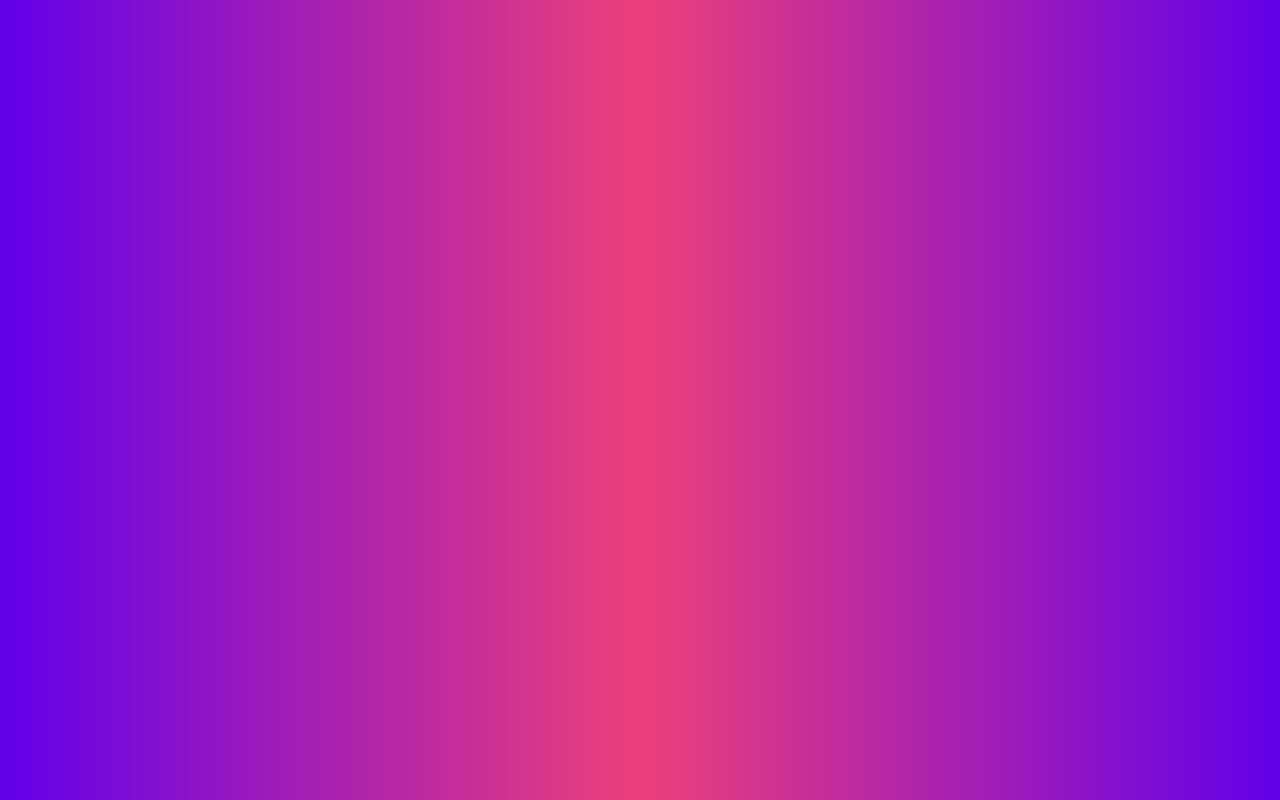
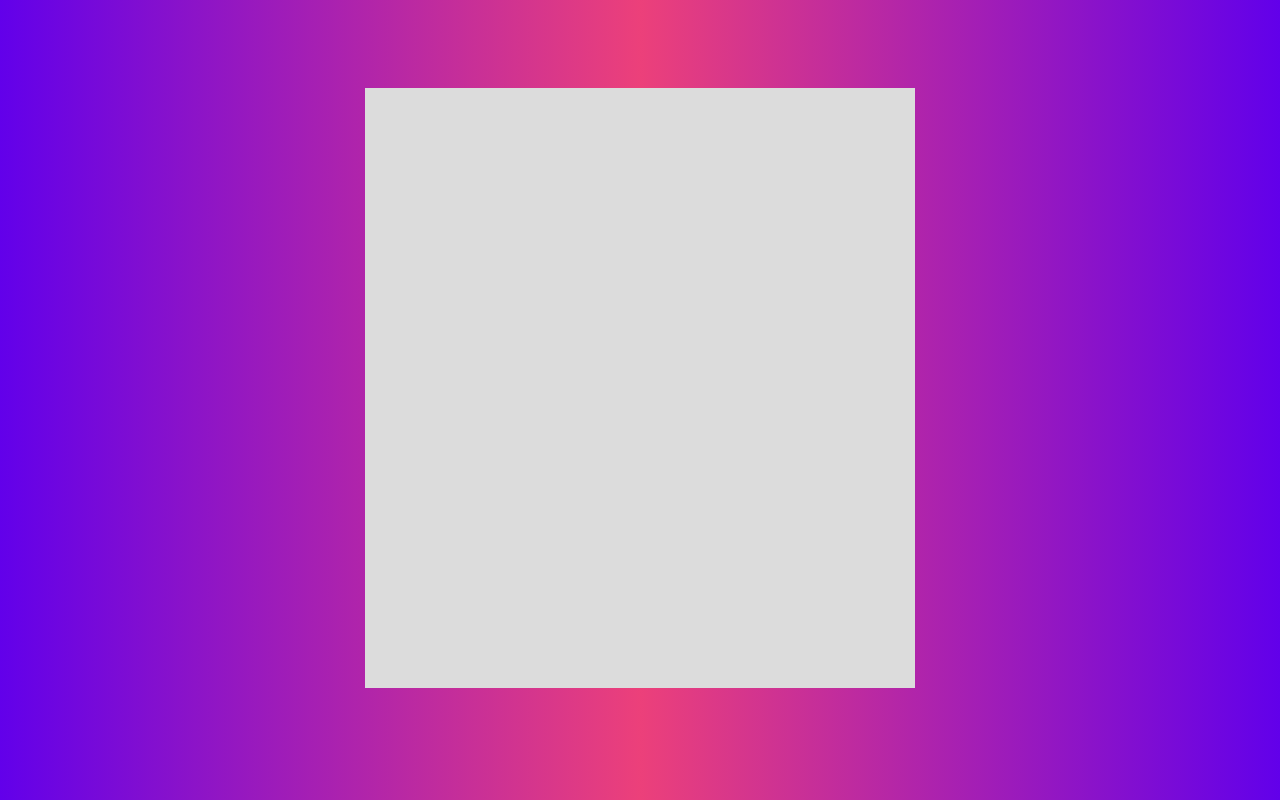
Before and after one commit to Lucas-Wenck/Calculator, a plain HTML site: page index.html in a window 1280 px wide. Drawn offline with Linux system fonts and the light colour scheme.

Commit message:
Create divs that hold the calculator body
Create divs that hold the calculator and
centralize them on the screen

```diff
--- a/index.html
+++ b/index.html
@@ -11,7 +11,15 @@
     </head>
 
     <body>
+        <div id="calculator-body">
+            <div id="display">
 
+            </div>
+
+            <div id="buttons">
+
+            </div>
+        </div>
     </body>
 
 </html>
--- a/style.css
+++ b/style.css
@@ -2,11 +2,22 @@
     --g1: rgb(98, 0, 234);
     --g2: rgb(236, 64, 122);
   }
-body{
+body {
   background: linear-gradient(
     to right,
     var(--g1),
     var(--g2),
     var(--g1)
   );
+  display: flex;
+  justify-content: center;
+  align-items: center;
+  text-align: center;
+  min-height: 95vh;
 }
+
+#calculator-body {
+    min-height: 600px;
+    width: 550px;
+    background-color: gainsboro;
+  }
```
